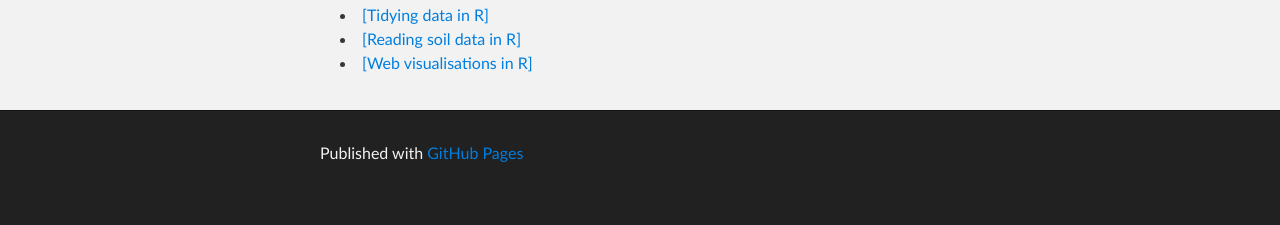
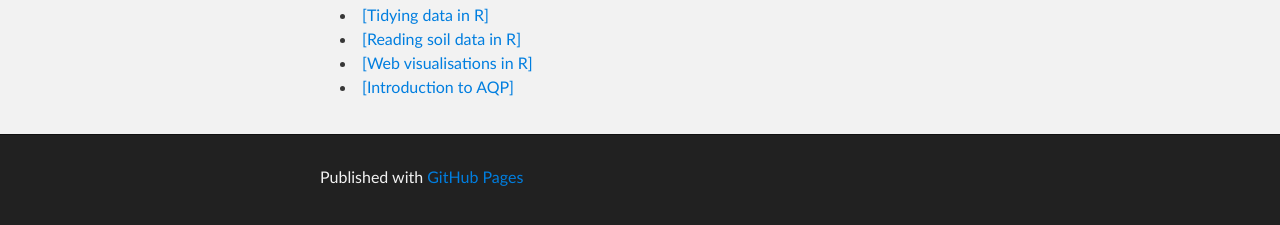
Before and after one commit to pierreroudier/pierreroudier.github.com, a plain HTML site: page teaching/index.html in a window 1280 px wide. Shown: the part 353-578 px from the top of the page. Drawn offline with Linux system fonts and the light colour scheme; files that its build step writes are made by us from their sources; files whose address does not match are found by name.

Commit message:
updated look

```diff
--- a/teaching/index.html
+++ b/teaching/index.html
@@ -38,6 +38,7 @@
 
   <li><a href="https://pierreroudier.github.com/teaching/20170626-Pedometrics/20170626-web-vis.html">[Web visualisations in R]</a></li>
 
+  <li><a href="https://ncss-tech.github.io/AQP/aqp/aqp-intro.html">[Introduction to AQP]</a></li>
 </ul>
 
 </section>
```
